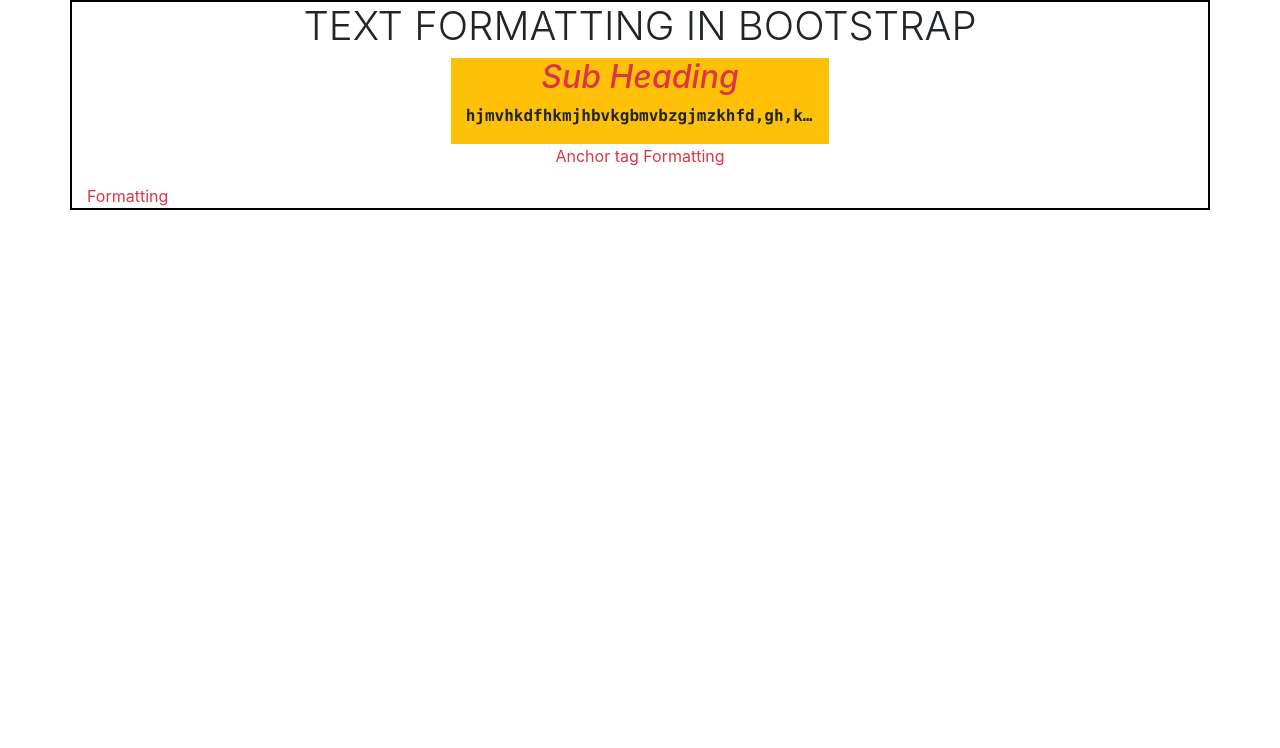
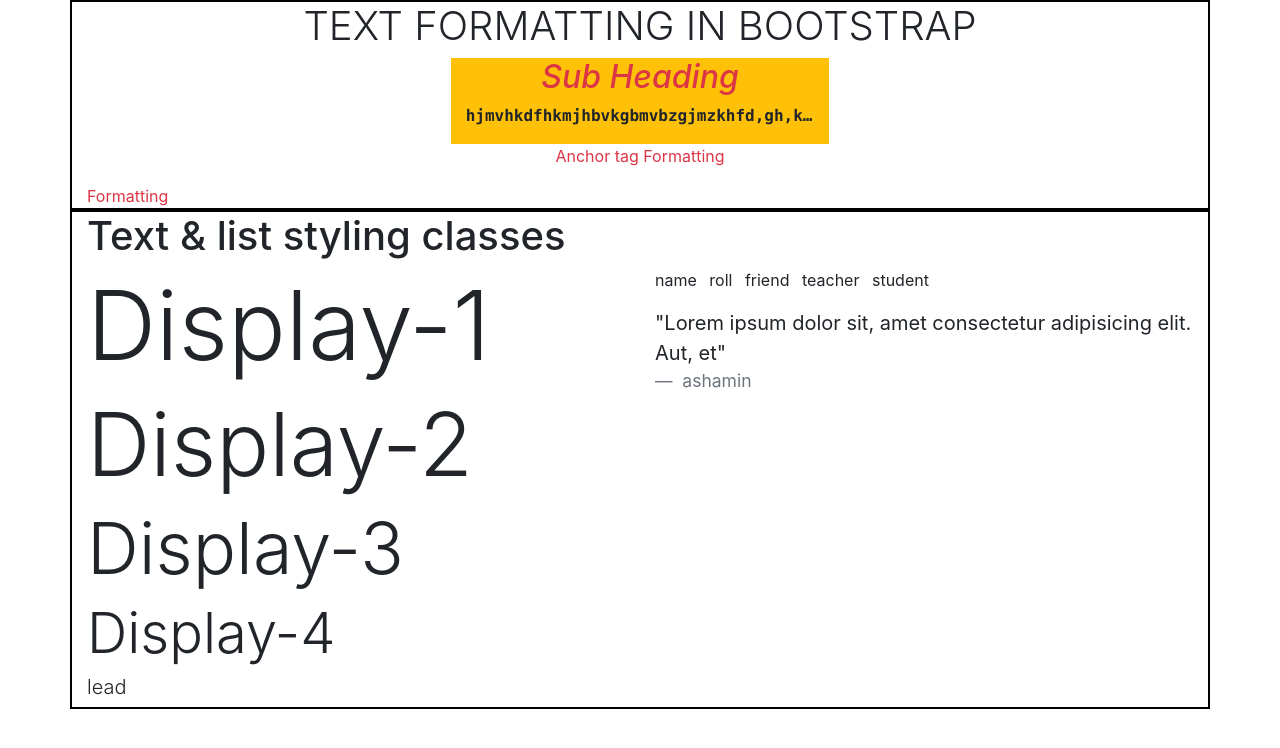
Before and after one commit to AshaminBiswas/BootStrap, a plain HTML site: page text formatting/index.html in a window 1280 px wide. Drawn offline with Linux system fonts and the light colour scheme.

Commit message:
un order list styling

```diff
--- a/text formatting/index.html
+++ b/text formatting/index.html
@@ -22,7 +22,39 @@
                 <p class="text-center">Anchor tag Formatting</p>
                 <a class="text-decoration-none text-reset" href="#">Formatting</a>
             </div>
+        </div>
 
+    </div>
+
+    <div class="container">
+        <div class="row">
+            <div class="col-md-12">
+                <h1>Text & list styling classes</h1>
+            </div>
+
+            <div class="col-md-6">
+                <h1 class="display-1">Display-1</h1>
+                <h1 class="display-2">Display-2</h1>
+                <h1 class="display-3">Display-3</h1>
+                <h1 class="display-4">Display-4</h1>
+                <h1 class="lead">lead</h1>
+            </div>
+            <div class="col-md-6">
+                <ul class="list-unstyled list-inline">
+                    <li class="list-inline-item">name</li>
+                    <li class="list-inline-item">roll</li>
+                    <li class="list-inline-item">friend</li>
+                    <li class="list-inline-item">teacher</li>
+                    <li class="list-inline-item"></li>student</li>
+                </ul>
+
+                <blockquote class="blockquote">
+                  "Lorem ipsum dolor sit, amet consectetur adipisicing elit. Aut, et"
+                  <footer class="blockquote-footer">
+                    ashamin
+                  </footer>
+                </blockquote>
+            </div>
         </div>
     </div>
 
```
